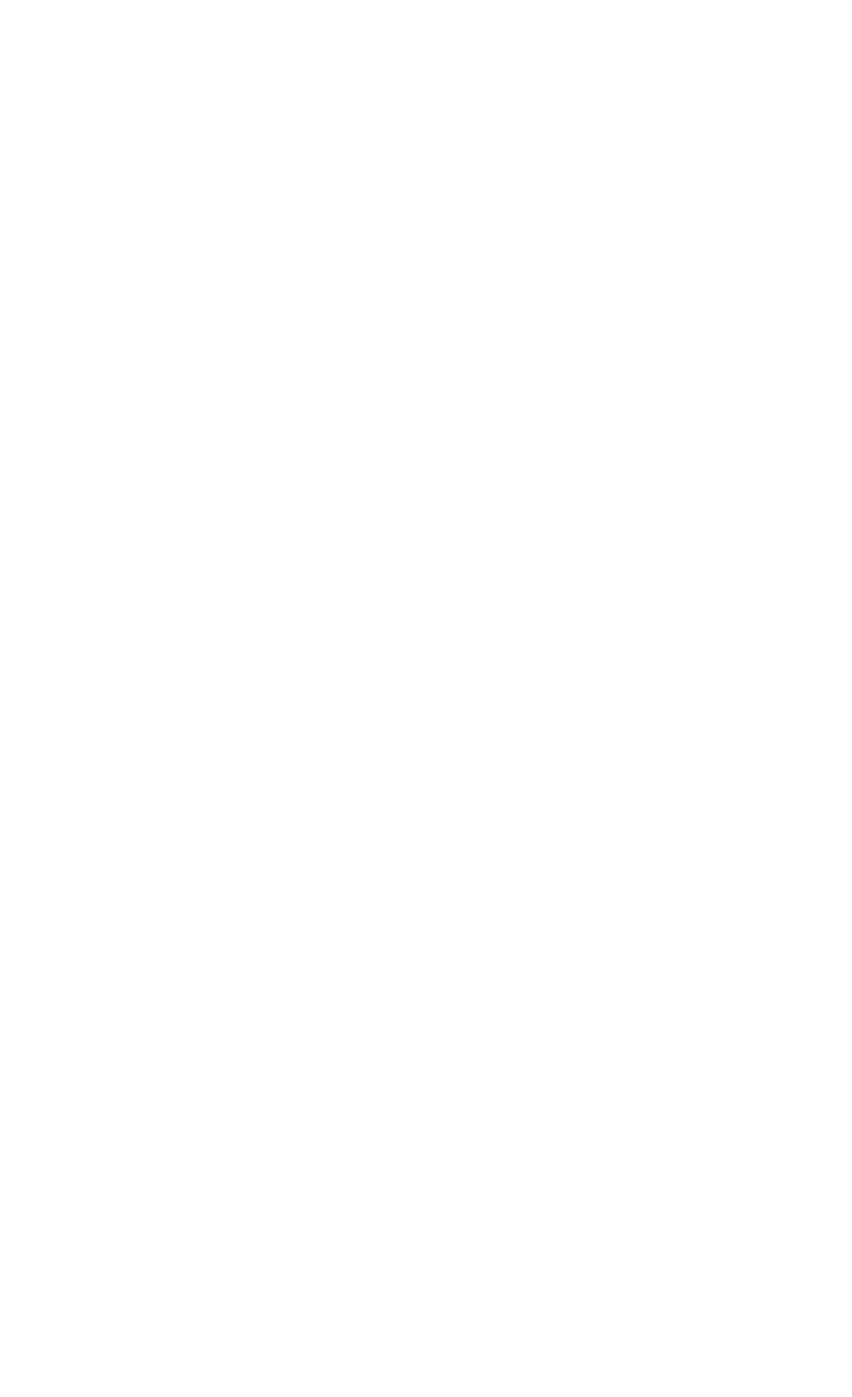
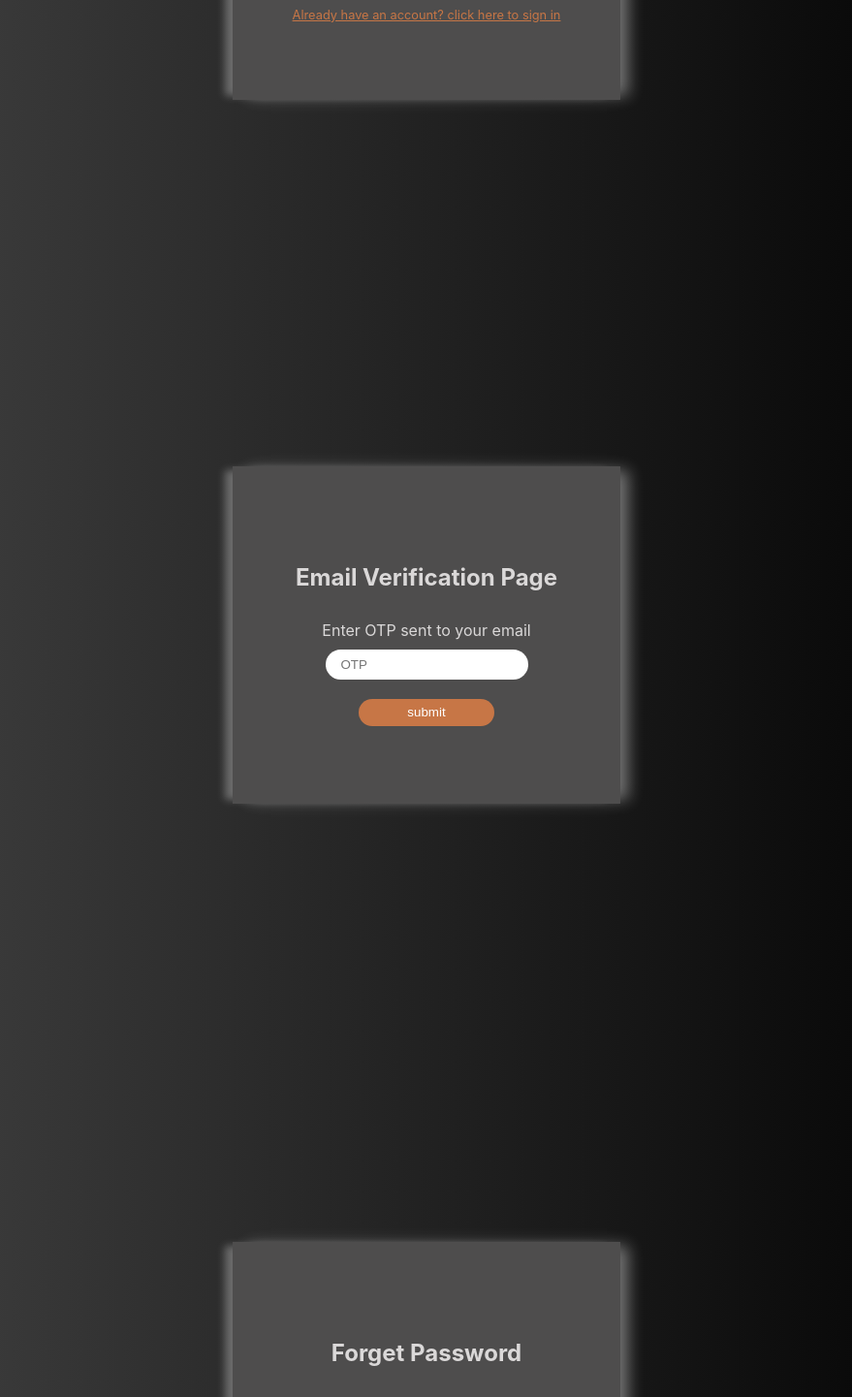
Before and after one commit to ameer-hamza-brainx/react-task, a React (Create React App) app: page / in a window 1280 px wide. Shown: the part 1345-2786 px from the top of the page at 97% size, without its empty margins (200-1079 px from the left). Before the commit the page ends 800 px from the top, so only its background shows below. Built offline with nearby package versions, Linux system fonts and the light colour scheme.

Commit message:
requested changes

```diff
--- a/src/App.js
+++ b/src/App.js
@@ -3,16 +3,18 @@ import SignUp from "./components/SignUp";
 import EmailVerify from './components/EmailVerify';
 import ForgotPassword from './components/ForgotPassword';
 import ResetPassword from './components/ResetPassword';
+import "./styles/login.css"
 import './App.css';
+import "./styles/signup.css"
 
 function App() {
   return (
     <div className="App">
       <LogIn />
-      {/* <SignUp /> */}
-      {/* <EmailVerify /> */}
-      {/* <ForgotPassword /> */}
-      {/* <ResetPassword /> */}
+      <SignUp />
+      <EmailVerify />
+      <ForgotPassword />
+      <ResetPassword />
     </div>
   );
 }
--- a/src/components/EmailVerify.jsx
+++ b/src/components/EmailVerify.jsx
@@ -1,14 +1,15 @@
 import React, { useState } from 'react';
-import "../styles/login.css"
 
 function EmailVerify() {
 
   const [OTP, setOTP] = useState('');
   const [otpFlag, setOtpFlag] = useState(true);
 
+  const otp = 123;
+
   const handleSubmit = (e) => {
     e.preventDefault();
-    if(OTP=='123')
+    if(OTP==otp)
     {
         setOtpFlag(true);
         setOTP('');
--- a/src/components/LogIn.jsx
+++ b/src/components/LogIn.jsx
@@ -1,5 +1,5 @@
 import React, { useState } from 'react';
-import "../styles/login.css"
+
 
 function LogIn() {
 
--- a/src/components/ResetPassword.jsx
+++ b/src/components/ResetPassword.jsx
@@ -1,5 +1,4 @@
 import React, { useState } from 'react';
-import "../styles/signup.css"
 
 function ResetPassword() {
 
--- a/src/components/SignUp.jsx
+++ b/src/components/SignUp.jsx
@@ -1,5 +1,5 @@
 import React, { useState } from 'react';
-import "../styles/signup.css"
+import { emailRegex, onlyNumbersOrSpecial } from "../global-constants"
 
 function SignUp() {
 
@@ -11,22 +11,31 @@ function SignUp() {
     const [password, setPassword] = useState('');
 
     const [confirmPassword, setConfirmPassword] = useState('');
-    const [passErrorFlag, setPassErrorFlag] = useState(true)
+    const [passErrorFlag, setPassErrorFlag] = useState(true);
 
-    const emailRegex = /^[^\s@]+@[^\s@]+\.[^\s@]+$/;
+    //test
+
+
     const [isValid, setIsValid] = useState(true);
 
-    const onlyNumbersOrSpecial = /^[0-9!@#$%^&*()_+{}\[\]:;<>,.?~\\/]+$/;
+
 
   const handleSubmit = (e) => {
     e.preventDefault();
 
     if(!isValid || !nameValidity || !passErrorFlag)
     {
+        console.log(localStorage.getItem("ameerhamza1567@gmail.com").name);
         return;
     }
     else
     {
+        let obj = {
+        name:name,
+        password:password,
+        emailVerified:false
+      }
+        localStorage.setItem(email, JSON.stringify(obj));
         setName('');
         setEmail('');
         setPassword('');
--- /dev/null
+++ b/src/global-constants.js
@@ -0,0 +1,2 @@
+export const emailRegex = /^[^\s@]+@[^\s@]+\.[^\s@]+$/;
+export const onlyNumbersOrSpecial = /^[0-9!@#$%^&*()_+{}\[\]:;<>,.?~\\/]+$/;
```
